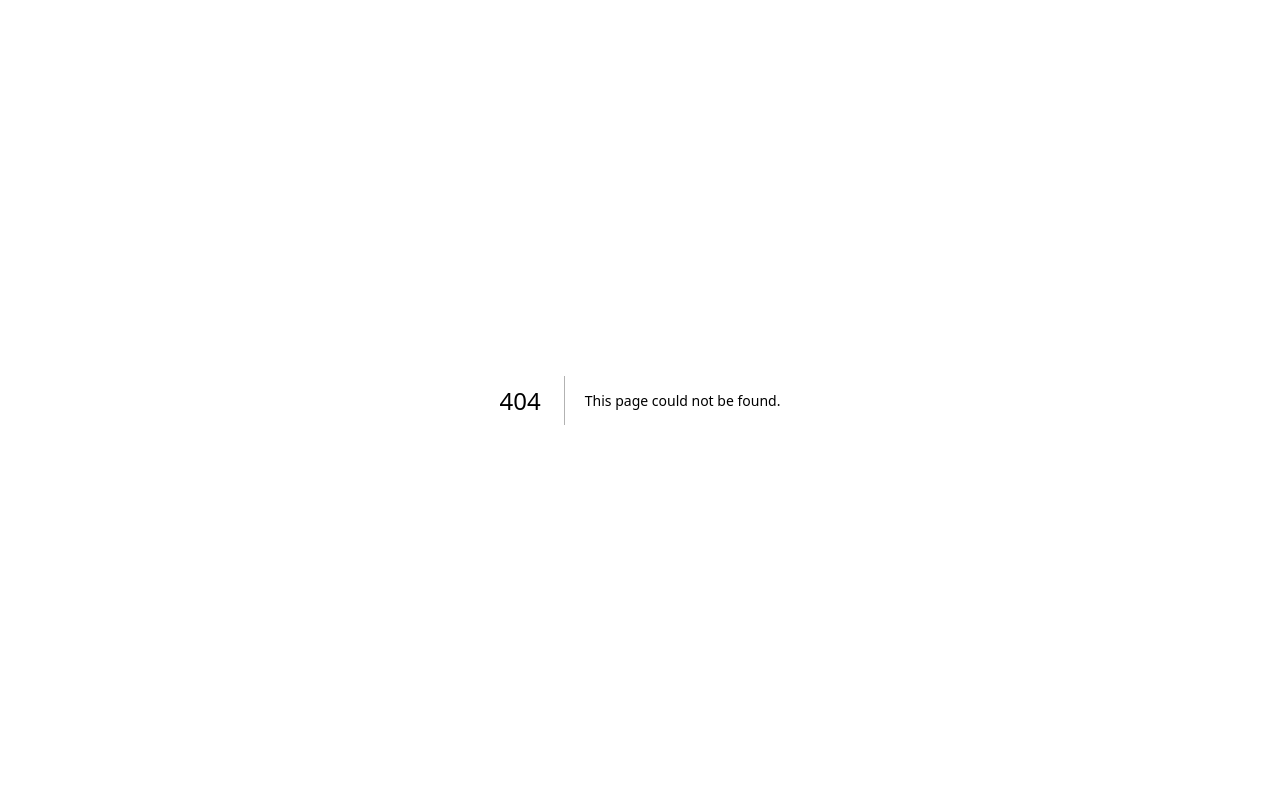
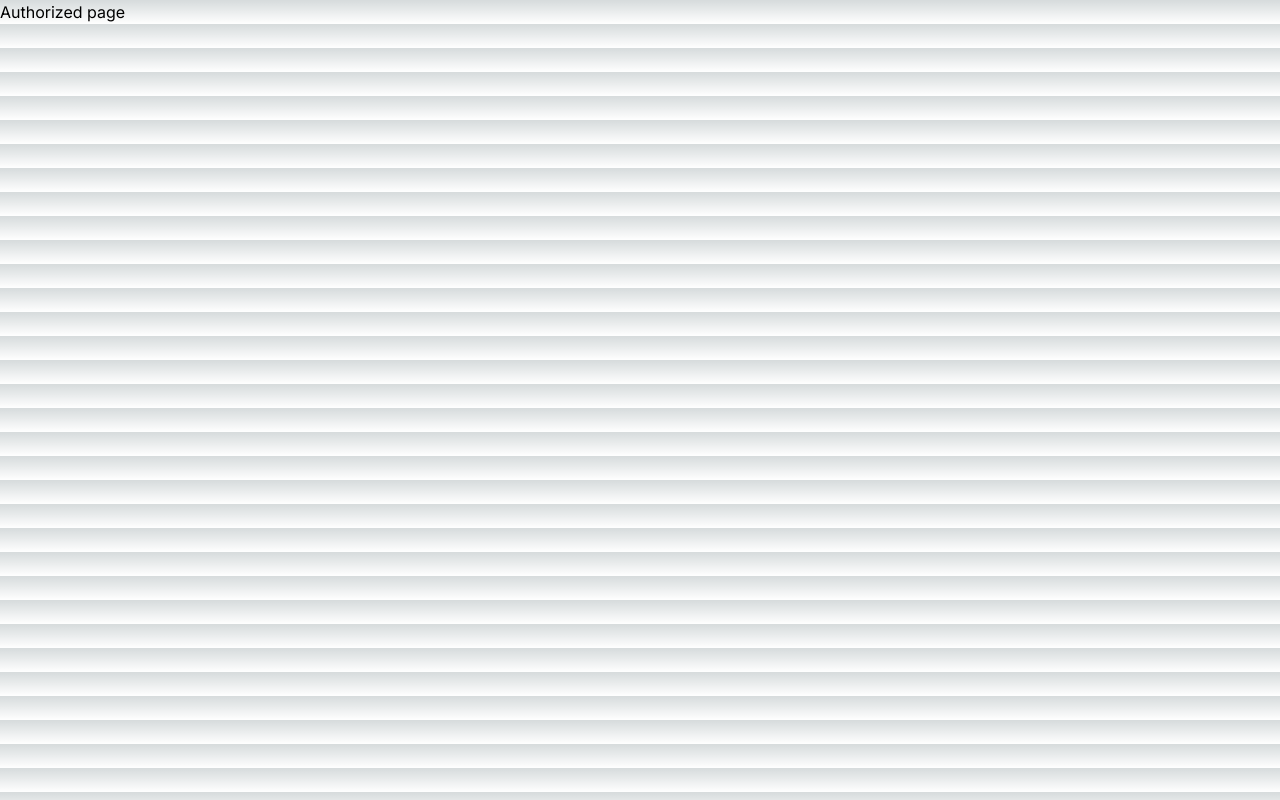
Before and after one commit to proydeia/deia, a Next.js app: page /authorized in a window 1280 px wide. Before the commit this address had no page. Built offline with nearby package versions, Linux system fonts and the light colour scheme.

Commit message:
agregando cosas

```diff
--- /dev/null
+++ b/app/authorized/page.tsx
@@ -0,0 +1,7 @@
+export default function AuthorizedPage() {
+    return(
+        <>
+            <h1>Authorized page</h1>
+        </>
+    );
+}
--- /dev/null
+++ b/app/lib/db/schema.ts
@@ -0,0 +1 @@
+//database scheme definition
--- /dev/null
+++ b/app/lib/definitions/login.ts
@@ -0,0 +1 @@
+//login variables definition
--- /dev/null
+++ b/app/login/page.tsx
@@ -0,0 +1,7 @@
+export default function LoginPage() {
+    return(
+        <>
+            <h1>LoginPage</h1>
+        </>
+    );
+}
```
Also changed, not shown: auth.config.ts (added, +34 -0 lines), auth.ts (added, +26 -0 lines), middleware.ts (added, +9 -0 lines).
